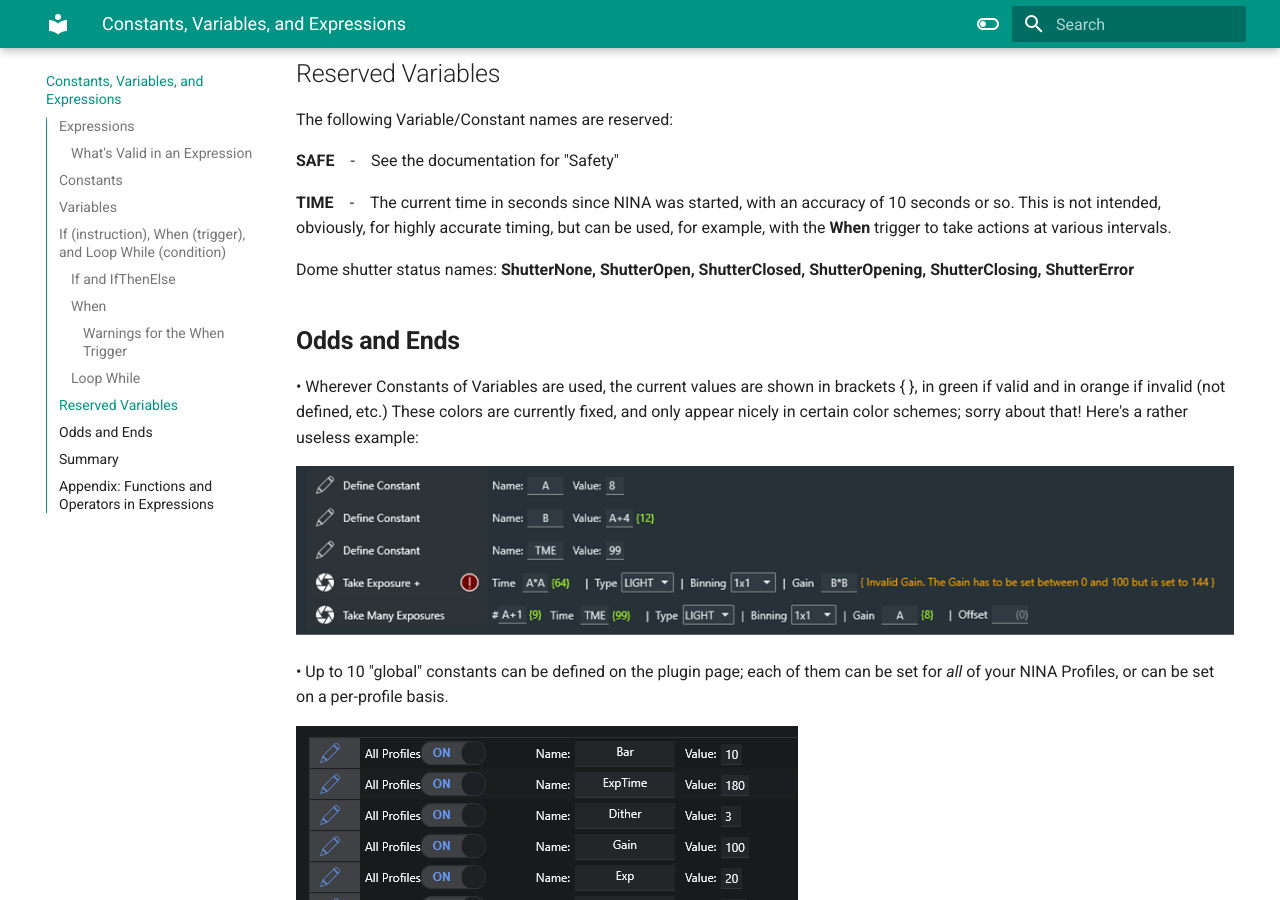
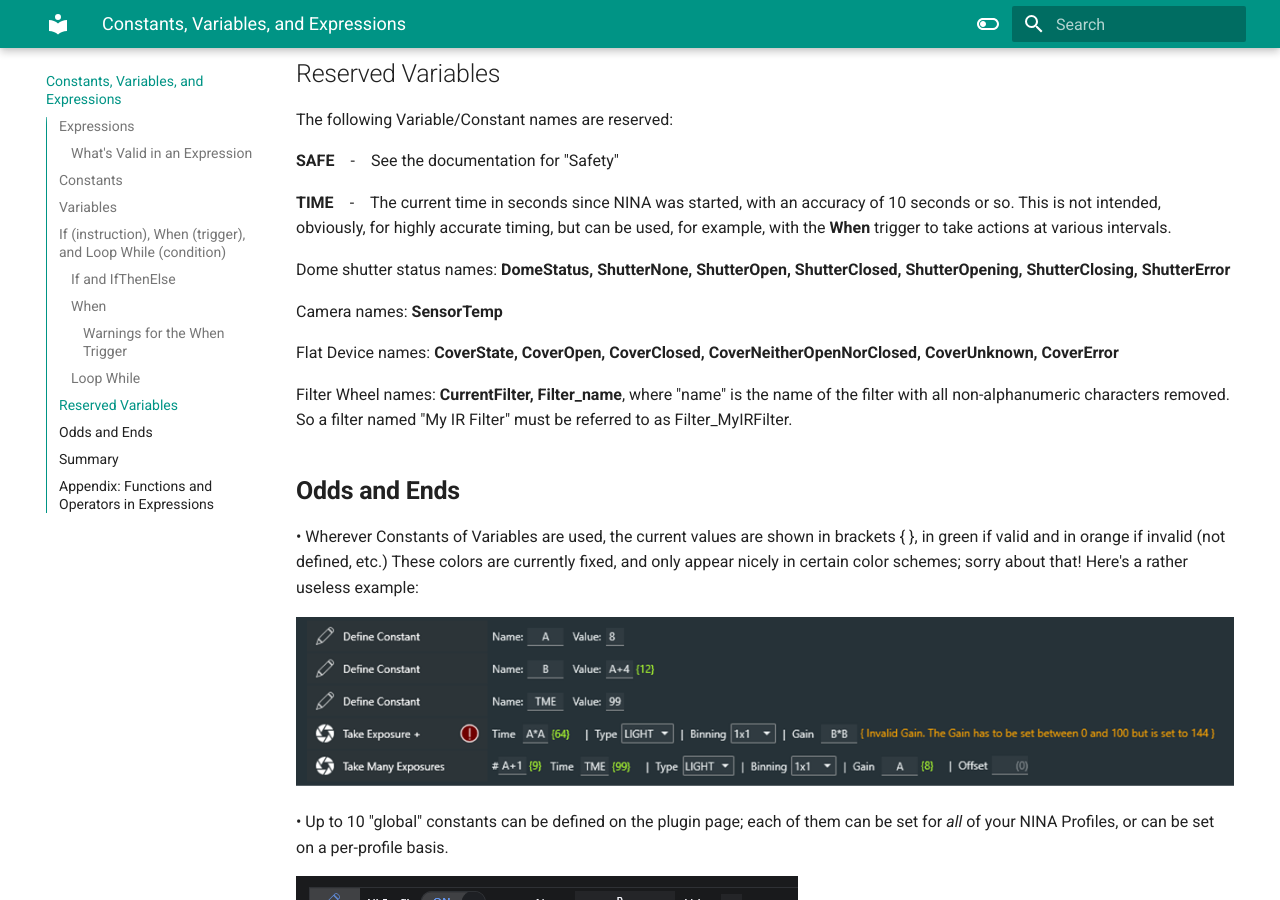
Before and after one commit to marcblank/marcblank.github.io, an MkDocs documentation site: the page built from docs/CVE.md, in a window 1280 px wide and 900 px high, scrolled down 5196 px. Built offline with MkDocs 1.6.1 and Material for MkDocs 9.7.7, drawn with Linux system fonts in a browser that asks for light colours.

Commit message:
Add reserved variables

```diff
--- a/docs/CVE.md
+++ b/docs/CVE.md
@@ -84,7 +84,13 @@ The following Variable/Constant names are reserved:
 
 **TIME** &ensp; - &ensp; The current time in seconds since NINA was started, with an accuracy of 10 seconds or so. This is not intended, obviously, for highly accurate timing, but can be used, for example, with the **When** trigger to take actions at various intervals.
 
-Dome shutter status names:  **ShutterNone, ShutterOpen, ShutterClosed, ShutterOpening, ShutterClosing, ShutterError**
+Dome shutter status names:  **DomeStatus, ShutterNone, ShutterOpen, ShutterClosed, ShutterOpening, ShutterClosing, ShutterError**
+
+Camera names: **SensorTemp**
+
+Flat Device names: **CoverState, CoverOpen, CoverClosed, CoverNeitherOpenNorClosed, CoverUnknown, CoverError**
+
+Filter Wheel names: **CurrentFilter, Filter_name**, where "name" is the name of the filter with all non-alphanumeric characters removed.  So a filter named "My IR Filter" must be referred to as Filter_MyIRFilter.
 
 ## **Odds and Ends**
 
```
